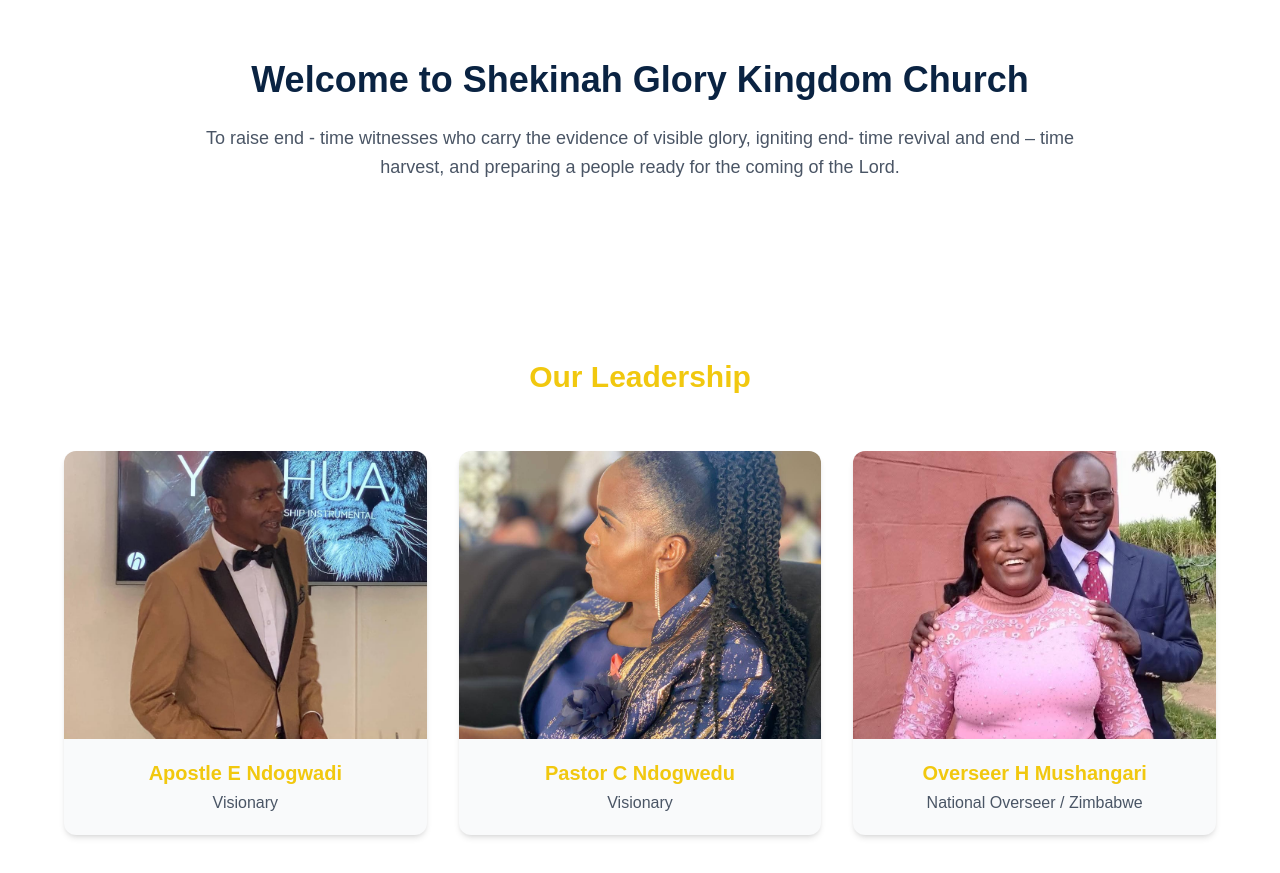
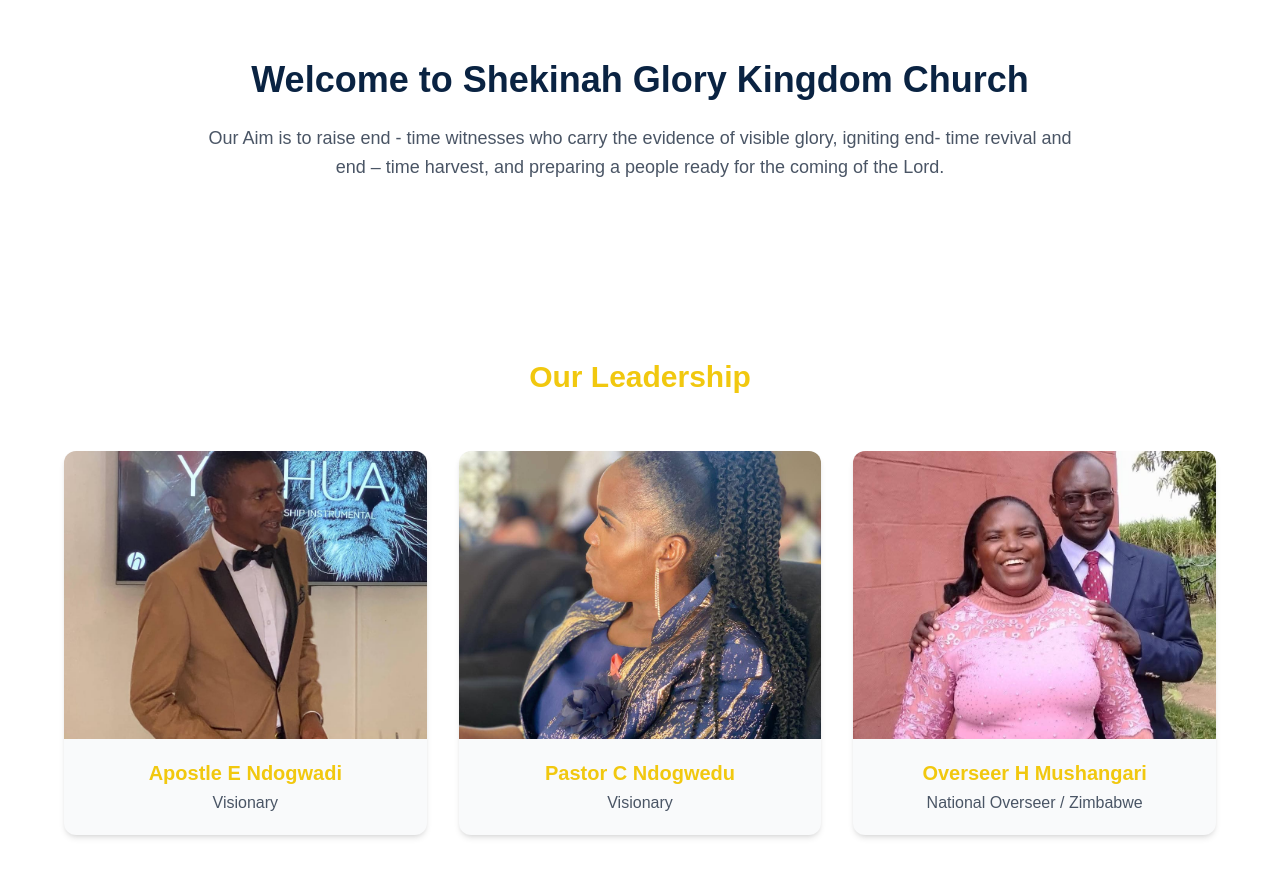
Before and after one commit to Vengie1/churchweb, a Next.js app: page / in a window 1280 px wide. Shown: the part 820-1693 px from the top of the page. Built offline with nearby package versions, Linux system fonts and the light colour scheme.

Commit message:
small updates

```diff
--- a/components/Welcome.tsx
+++ b/components/Welcome.tsx
@@ -8,7 +8,7 @@ export default function Welcome() {
         </h2>
 
         <p className="mt-6 text-gray-600 text-lg leading-relaxed">
-          To raise end - time witnesses who carry the evidence of visible glory, igniting end- time revival and end – time
+          Our Aim is to raise end - time witnesses who carry the evidence of visible glory, igniting end- time revival and end – time
           harvest, and preparing a people ready for the coming of the Lord.
         </p>
 
```
